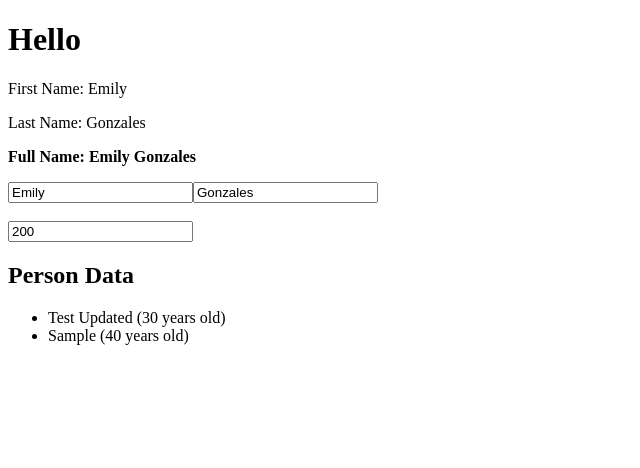
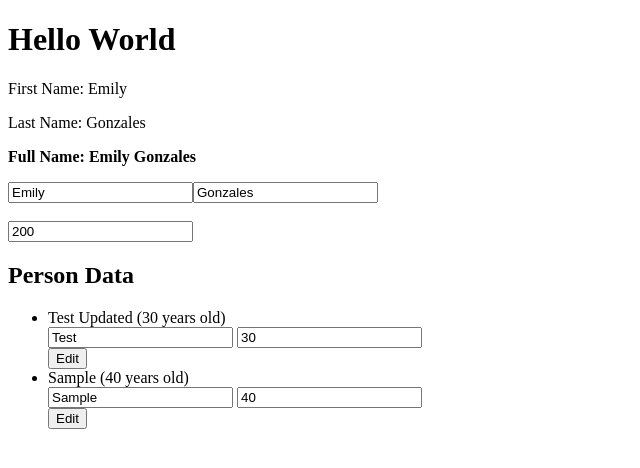
Before and after one commit to tobi2409/template-engine, a plain HTML site: page examples/notify.html in a window 1280 px wide. Shown: the whole page, without its empty margins (0-640 px from the left). Drawn offline with Linux system fonts and the light colour scheme.

Commit message:
dependencies

```diff
--- a/examples/notify.html
+++ b/examples/notify.html
@@ -10,7 +10,7 @@
     <div id="app"></div>
 
     <template id="app-template">
-        <h1>Hello</h1>
+        <h1>Hello World</h1>
 
         <p>First Name: <get>model.firstName</get></p>
         <p>Last Name: <get>model.lastName</get></p>
@@ -34,7 +34,16 @@
 
         <ul>
             <each of="beautifiedPersonData" as="personInfo">
-                <li><get>personInfo.name</get> (<get>personInfo.age</get> years old)</li>
+                <li attr-item-index="personInfo.id">
+                    <get>personInfo.name</get> (<get>personInfo.age</get> years old)
+
+                    <if test="personInfo.showEdit">
+                        <input type="text" bind-input-value="personInfo.name" placeholder="Name ..." />
+                        <input type="text" bind-input-value="personInfo.age" placeholder="Age ..." />
+                    </if>
+
+                    <button action-click="editPersonInfo">Edit</button>
+                </li>
             </each>
         </ul>
     </template>
@@ -48,11 +57,17 @@
             firstName: 'Alex',
             lastName: 'Gonzales',
             wage: 800,
-            rawPersonData: [{ name: 'Test', birthyear: 1995 }, { name: 'Demo', birthyear: 1990 }]
+            rawPersonData: [{ id: 1, name: 'Test', birthyear: 1995 }, { id: 2, name: 'Demo', birthyear: 1990 }]
         }
 
         const viewModel = TemplateEngine.reactive({
             model: model,
+
+            editPersonInfo: function(event) {
+                const index = parseInt(event.target.parentElement.getAttribute('item-index'))
+                const person = viewModel.beautifiedPersonData.find(p => p.id == index)
+                person.showEdit = !person.showEdit
+            },
 
             get fullName() {
                 return `${model.firstName} ${model.lastName}`
@@ -69,12 +84,12 @@
             get beautifiedPersonData() {
                 return model.rawPersonData.map(p => {
                     const age = new Date().getFullYear() - p.birthyear
-                    return { name: p.name, age: age }
+                    return { id: p.id, name: p.name, age: age, showEdit: true }
                 })
             }
         }, document.getElementById('app-template-use'), {
-            'model.firstName': ['fullName'],
-            'model.lastName': ['fullName'],
+            'model.firstName': ['fullName', 'fullInfo'],
+            'model.lastName': ['fullName', 'fullInfo'],
             'model.wage': ['showWage'],
             'model.rawPersonData': ['beautifiedPersonData']
             /*'model.rawPersonData.0.name': ['beautifiedPersonData.0.name']*/
@@ -83,9 +98,10 @@
 
         viewModel.model.firstName = 'Emily'
         viewModel.model.wage = 200
-        viewModel.model.rawPersonData.push({ name: 'Sample', birthyear: 1985 })
+        viewModel.model.rawPersonData.push({ id: 3, name: 'Sample', birthyear: 1985 })
         viewModel.model.rawPersonData[0].name = 'Test Updated'
         viewModel.model.rawPersonData.splice(1, 1)
+        console.log(viewModel.beautifiedPersonData)
     </script>
 
 </body>
--- a/src/utils/notifier.js
+++ b/src/utils/notifier.js
@@ -51,7 +51,7 @@ export function notifyDependencies(data, dependencyValues, sourceChange = null)
                 if (sourceChange.startIndex !== undefined) dependencyChange.startIndex = sourceChange.startIndex
                 if (sourceChange.deleteCount !== undefined) dependencyChange.deleteCount = sourceChange.deleteCount
             }
-            console.log(dependencyChange)
+
             refresh(data, dependencyChange)
         }
     } catch (error) {
```
